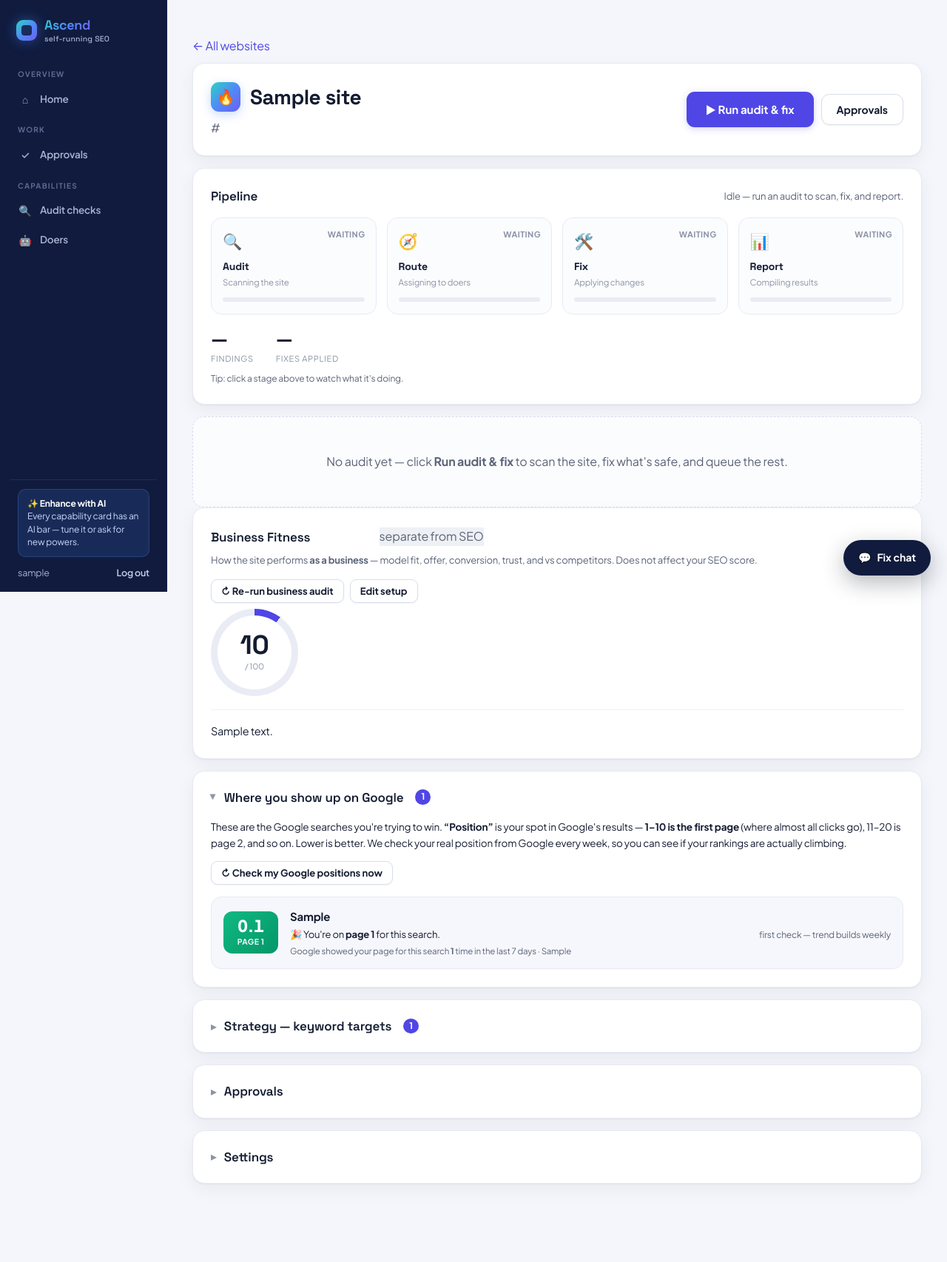
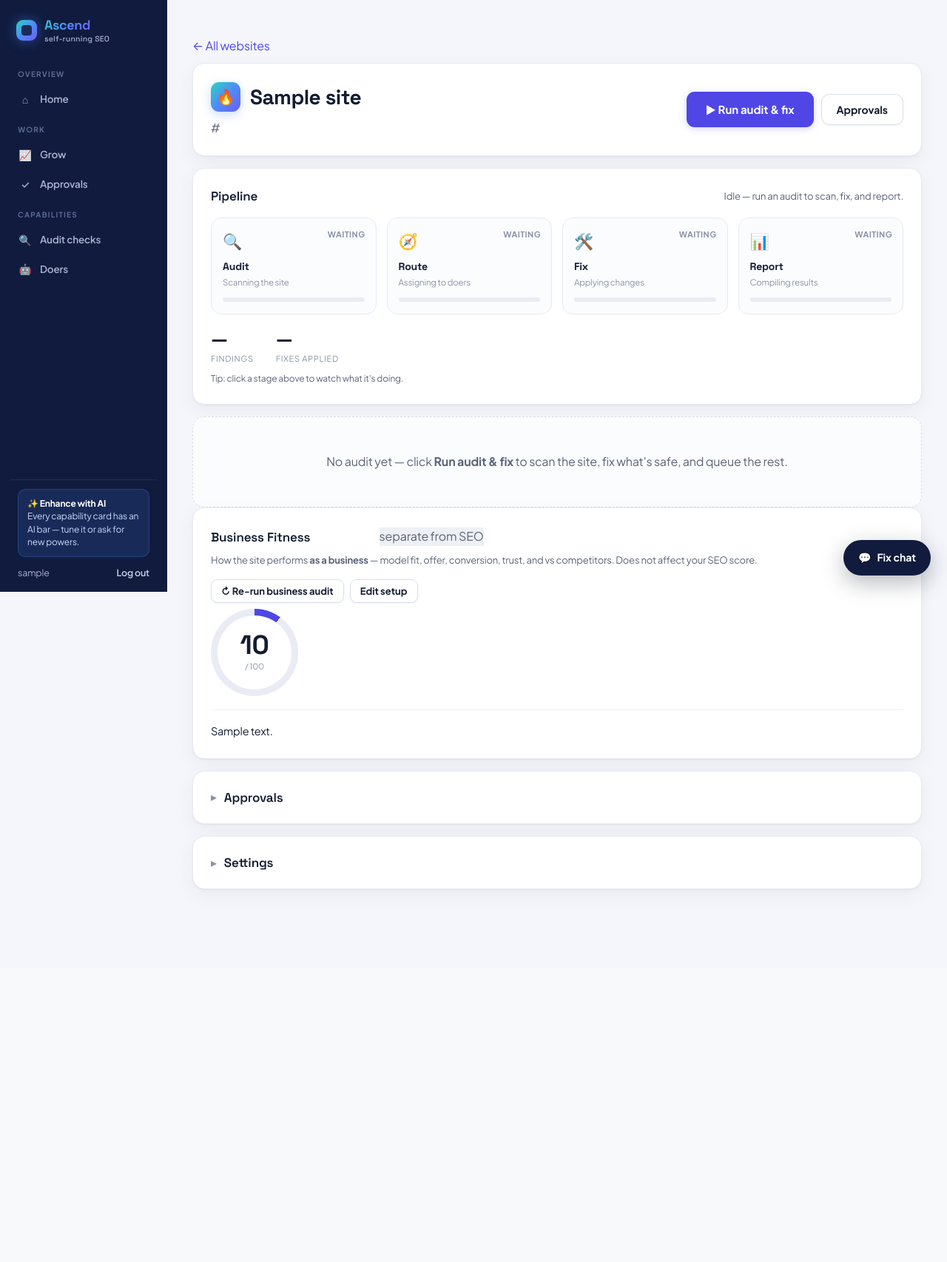
Before and after one commit to Farezomair/Claude-SEO-, a FastAPI app: page /sites/1 in a window 1280 px wide. Shown: the whole page at 74% size. After the commit the page ends 1204 px from the top, so only its background shows below. Run offline with FastAPI, Linux system fonts and the light colour scheme; the visitor is signed in with stand-in values (Sample User, id 1); tables that the repository leaves empty hold one stand-in row (values such as "Sample post"); parts of the project's set-up code (start-up, migrations or seed data) failed here and were passed over.

Commit message:
Grow page: new left-sidebar growth dashboard (moved off the site page)
New 'Grow' item in the left sidebar → /grow: a per-site growth dashboard with
(1) 'Your next moves' — a plain-language playbook derived from live rankings +
business audit + brain (push near-page-1 keywords, climb to top 3, build
unranked targets, top business gaps, set up the brain), (2) the plain-language
Google-rankings cards, and (3) the keyword targets. Site selector when there's
more than one site.

The Rankings and Strategy/keyword-targets panels are removed from the main site
page (they live on Grow now), decluttering it.

Step 2 of 3; Approvals two-lane next.

Co-Authored-By: Claude Opus 4.8 <noreply@anthropic.com>

```diff
--- a/app/main.py
+++ b/app/main.py
@@ -72,7 +72,7 @@ BASE_DIR = os.path.dirname(os.path.abspath(__file__))
 templates = Jinja2Templates(directory=os.path.join(BASE_DIR, "templates"))
 
 # Bumped on each deploy so we can confirm which build is live (public, no auth).
-BUILD = "brain-80"
+BUILD = "grow-page-81"
 
 
 @app.get("/version")
@@ -207,6 +207,59 @@ def logout(request: Request):
 @app.get("/")
 def root(request: Request):
     return RedirectResponse("/sites" if current_user(request) else "/login", status_code=303)
+
+
+@app.get("/grow", response_class=HTMLResponse)
+def grow(request: Request, site_id: int = 0, db: Session = Depends(get_db)):
+    """The Grow dashboard — keyword targets, live Google positions, and the
+    highest-impact next moves, off the main site page."""
+    if not current_user(request):
+        return RedirectResponse("/login", status_code=303)
+    sites = db.query(Site).order_by(Site.created_at.desc()).all()
+    site = next((s for s in sites if s.id == site_id), None) or (sites[0] if sites else None)
+    ctx = {"request": request, "user": current_user(request), "nav": "grow",
+           "pending_count": db.query(Approval).filter(Approval.status == "pending").count(),
+           "sites": sites, "site": site, "rank_rows": [], "keyword_targets": [], "playbook": []}
+    if site:
+        from .rank_tracker import rank_rows
+        from .models import KeywordTarget
+        rows = rank_rows(db, site.id)
+        targets = (db.query(KeywordTarget).filter(KeywordTarget.site_id == site.id)
+                   .order_by(KeywordTarget.page_path).all())
+        ctx["rank_rows"] = rows
+        ctx["keyword_targets"] = targets
+        # Derive the next-moves playbook from real data (no AI call needed).
+        play = []
+        for r in rows:
+            if 10 < r["latest"] <= 20:
+                play.append({"kind": "push", "tag": "Push", "title": f"Get “{r['keyword']}” onto page 1",
+                             "detail": f"You're at position {r['latest']} — close. Strengthen this page and add internal links to it."})
+            elif r["latest"] <= 3.5:
+                play.append({"kind": "win", "tag": "Win", "title": f"Defend your top-3 spot for “{r['keyword']}”",
+                             "detail": f"Position {r['latest']} — keep the page fresh so you hold it."})
+            elif r["latest"] <= 10:
+                play.append({"kind": "push", "tag": "Climb", "title": f"Climb “{r['keyword']}” into the top 3",
+                             "detail": f"On page 1 at {r['latest']} — the top 3 get most of the clicks."})
+        ranked_kws = {r["keyword"] for r in rows}
+        unranked = [t for t in targets if t.primary_kw not in ranked_kws]
+        if unranked:
+            play.append({"kind": "build", "tag": "Build", "title": f"Get your other {len(unranked)} target keyword(s) ranking",
+                         "detail": "These pages aren't showing in Google yet — Ascend's weekly run keeps optimizing them; give newer pages a few weeks."})
+        try:
+            from .business_brain import latest_audit as _bl
+            ba = _bl(db, site.id)
+            if ba and ba.findings_json:
+                for f in (json.loads(ba.findings_json) or [])[:2]:
+                    play.append({"kind": "build", "tag": "Business", "title": f.get("title", ""),
+                                 "detail": f.get("detail", "")[:160]})
+        except Exception:
+            pass
+        from .strategy_brain import is_configured, get_brain
+        if not is_configured(get_brain(db, site.id)):
+            play.insert(0, {"kind": "strategy", "tag": "Setup", "title": "Set up your Business Brain",
+                            "detail": "Tell Ascend your strategy (in Settings) so it grows the site your way and stops flagging things you've decided on purpose."})
+        ctx["playbook"] = play
+    return templates.TemplateResponse("grow.html", ctx)
 
 
 @app.get("/sites", response_class=HTMLResponse)
--- a/app/templates/base.html
+++ b/app/templates/base.html
@@ -324,6 +324,7 @@
     <div class="side-h">Overview</div>
     <a class="navlink {{ 'active' if nav == 'home' else '' }}" href="/sites"><span class="ico">⌂</span> Home</a>
     <div class="side-h">Work</div>
+    <a class="navlink {{ 'active' if nav == 'grow' else '' }}" href="/grow"><span class="ico">📈</span> Grow</a>
     <a class="navlink" href="/approvals"><span class="ico">✓</span> Approvals{% if pending_count %} <span class="pill-count approvals-count">{{ pending_count }}</span>{% endif %}</a>
     <div class="side-h">Capabilities</div>
     <a class="navlink" href="/capabilities#audit"><span class="ico">🔍</span> Audit checks</a>
--- a/app/templates/site_detail.html
+++ b/app/templates/site_detail.html
@@ -241,94 +241,6 @@
     </div>
   </details>
   {% endif %}
-
-  <!-- Where you rank on Google (plain-language) -->
-  <details class="cc-panel" {{ 'open' if rank_rows else '' }}>
-    <summary><h2>Where you show up on Google</h2>{% if rank_rows %}<span class="pill-count" style="margin-left:6px;">{{ rank_rows|length }}</span>{% endif %}</summary>
-    <div class="panel-body">
-      <p style="margin-top:0; font-size:13.5px; line-height:1.6;">
-        These are the Google searches you're trying to win. <strong>“Position”</strong> is your spot in Google's results —
-        <strong>1–10 is the first page</strong> (where almost all clicks go), 11–20 is page&nbsp;2, and so on. Lower is better.
-        We check your real position from Google every week, so you can see if your rankings are actually climbing.
-      </p>
-      <form method="post" action="/sites/{{ site.id }}/track-ranks" style="margin:0 0 16px;">
-        <button class="btn secondary small" type="submit">↻ Check my Google positions now</button>
-      </form>
-      {% if rank_rows %}
-      <div style="display:flex; flex-direction:column; gap:10px;">
-        {% for r in rank_rows %}
-        {% set page = 1 if r.latest <= 10 else (2 if r.latest <= 20 else ((r.latest / 10) | round(0, 'ceil') | int)) %}
-        <div class="rankcard">
-          <div class="rank-badge {{ 'p1' if page == 1 else ('p2' if page == 2 else 'p3') }}">
-            <div class="rank-pos">{{ r.latest }}</div>
-            <div class="rank-page">Page {{ page }}</div>
-          </div>
-          <div class="rank-mid">
-            <div class="rank-kw">{{ r.keyword }}</div>
-            <div class="rank-status">
-              {% if page == 1 %}🎉 You're on <strong>page 1</strong> for this search.
-              {% elif r.latest <= 15 %}Just off page 1 — <strong>close</strong>. A push here could land you on page 1.
-              {% elif page == 2 %}On <strong>page 2</strong> — climbing this onto page 1 is the big win.
-              {% else %}On page {{ page }} — early days for this search.{% endif %}
-            </div>
-            <div class="rank-sub muted">Google showed your page for this search <strong>{{ r.impressions }}</strong> time{{ '' if r.impressions == 1 else 's' }} in the last 7 days · {{ r.path }}</div>
-          </div>
-          <div class="rank-trend">
-            {% if r.spark %}<svg viewBox="0 0 120 26" style="width:110px; height:24px;"><polyline points="{{ r.spark }}" fill="none" stroke="#4f46e5" stroke-width="2" stroke-linejoin="round"/></svg>{% endif %}
-            <div style="margin-top:4px;">
-              {% if r.snaps < 2 %}<span class="muted" style="font-size:12px;">first check — trend builds weekly</span>
-              {% elif r.delta > 0 %}<span style="color:#0a9b6d; font-weight:700;">▲ up {{ r.delta }} spot{{ '' if r.delta == 1 else 's' }}</span>
-              {% elif r.delta < 0 %}<span style="color:#dc4664; font-weight:700;">▼ down {{ -r.delta }}</span>
-              {% else %}<span class="muted" style="font-size:12px;">no change yet</span>{% endif %}
-            </div>
-          </div>
-        </div>
-        {% endfor %}
-      </div>
-      {% else %}
-      <div class="empty">
-        <p style="margin:0 0 6px;"><strong>No position data yet.</strong></p>
-        <p class="muted" style="margin:0; font-size:13px;">This fills in once Google has shown your pages in search results for their target keywords (usually a week or two for a newer site), and once Google Search Console is connected. It then updates on its own every week.</p>
-      </div>
-      {% endif %}
-    </div>
-  </details>
-
-  <!-- Strategy — the keyword map (expandable) -->
-  <details class="cc-panel">
-    <summary><h2>Strategy — keyword targets</h2>{% if keyword_targets %}<span class="pill-count" style="margin-left:6px;">{{ keyword_targets|length }}</span>{% endif %}</summary>
-    <div class="panel-body">
-      <p class="muted" style="margin-top:0; font-size:13px;">
-        What each page should rank for — chosen from your business profile and real Search Console demand.
-        Every agent writes toward these targets (titles, rewrites, internal-link anchors).
-      </p>
-      <form method="post" action="/sites/{{ site.id }}/build-keywords" style="margin-bottom:14px;">
-        <button class="btn secondary small" type="submit" {{ 'disabled' if keywords_running else '' }}>
-          {{ 'Strategist working…' if keywords_running else ('Rebuild keyword map' if keyword_targets else '🧠 Build keyword map') }}
-        </button>
-      </form>
-      {% if keyword_targets %}
-      <div class="card" style="padding:0; margin:0;">
-        <table>
-          <thead><tr><th>Page</th><th>Target query</th><th>Intent</th><th>Why</th></tr></thead>
-          <tbody>
-            {% for t in keyword_targets %}
-            <tr>
-              <td style="white-space:nowrap;">{{ t.page_path }}</td>
-              <td style="font-weight:600;">{{ t.primary_kw }}
-                {% if t.source == 'ai+gsc' %}<span class="badge badge-success" style="margin-left:6px;">real demand</span>{% endif %}</td>
-              <td>{{ t.intent }}</td>
-              <td class="muted" style="font-size:12.5px;">{{ t.rationale }}</td>
-            </tr>
-            {% endfor %}
-          </tbody>
-        </table>
-      </div>
-      {% else %}
-      <div class="empty">No keyword map yet — build it and the whole crew becomes query-aware.</div>
-      {% endif %}
-    </div>
-  </details>
 
   <!-- Approvals (expandable) -->
   <details class="cc-panel" id="approvals-panel" {{ 'open' if (human_tasks or approval_items) else '' }}>
```
Also changed, not shown: app/templates/grow.html (added, +127 -0 lines).
